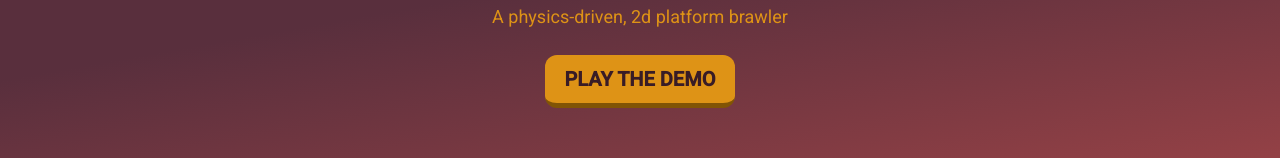
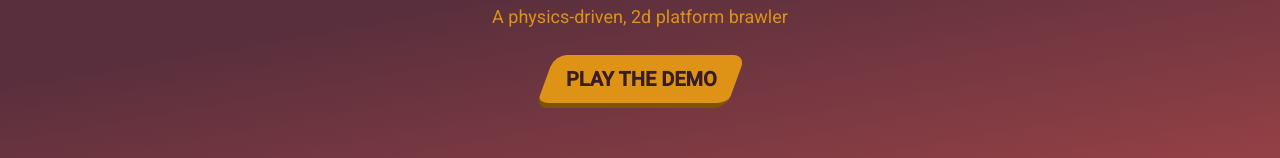
Before and after one commit to sc0ttr0berts0n/smash-rockets-landing-page, a Vue app: page / in a window 1280 px wide. Shown: the part 227-385 px from the top of the page. Built offline with nearby package versions, Linux system fonts and the light colour scheme.

Commit message:
revised button to match style of game UI

```diff
--- a/src/components/Hero.vue
+++ b/src/components/Hero.vue
@@ -2,7 +2,7 @@
     <div id="hero" class="hero-wrapper">
         <logo></logo>
         <h2 class="subheadline">A physics-driven, 2d platform brawler</h2>
-        <a href="http://dev.smashrockets.com/" class="button">Play the Demo</a>
+        <a href="http://dev.smashrockets.com/" class="button"><span class="button-text">Play the Demo</span></a>
     </div>
 </template>
 
@@ -54,11 +54,23 @@ export default {
     border-radius: 12px;
     transition: 100ms;
     text-align: center;
+    transform: skew(-20deg);
 }
 .button:hover {
     background-color: #efa427;
     border-bottom-width: 3px;
-    transform: translateY(2px);
+    transform: skew(-20deg) translateY(2px);
     margin-bottom: 2px;
 }
+.button:active {
+    background-color: #faca77;
+    border-bottom-width: 1px;
+    transform: skew(-20deg) translateY(4px);
+    margin-bottom: 4px;
+}
+
+.button-text {
+    display: inline-block;
+    transform: skew(20deg);
+}
 </style>
```
